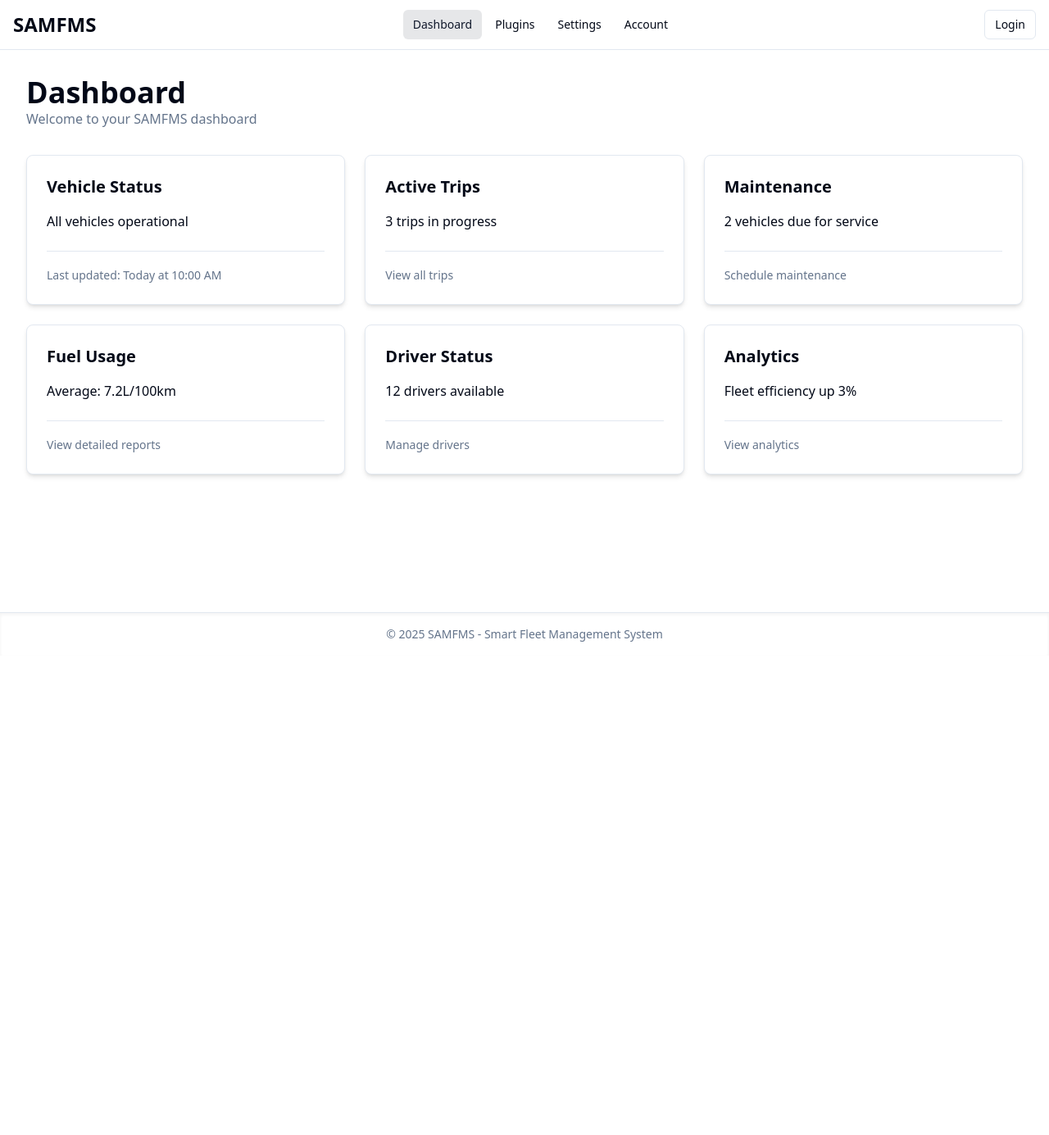
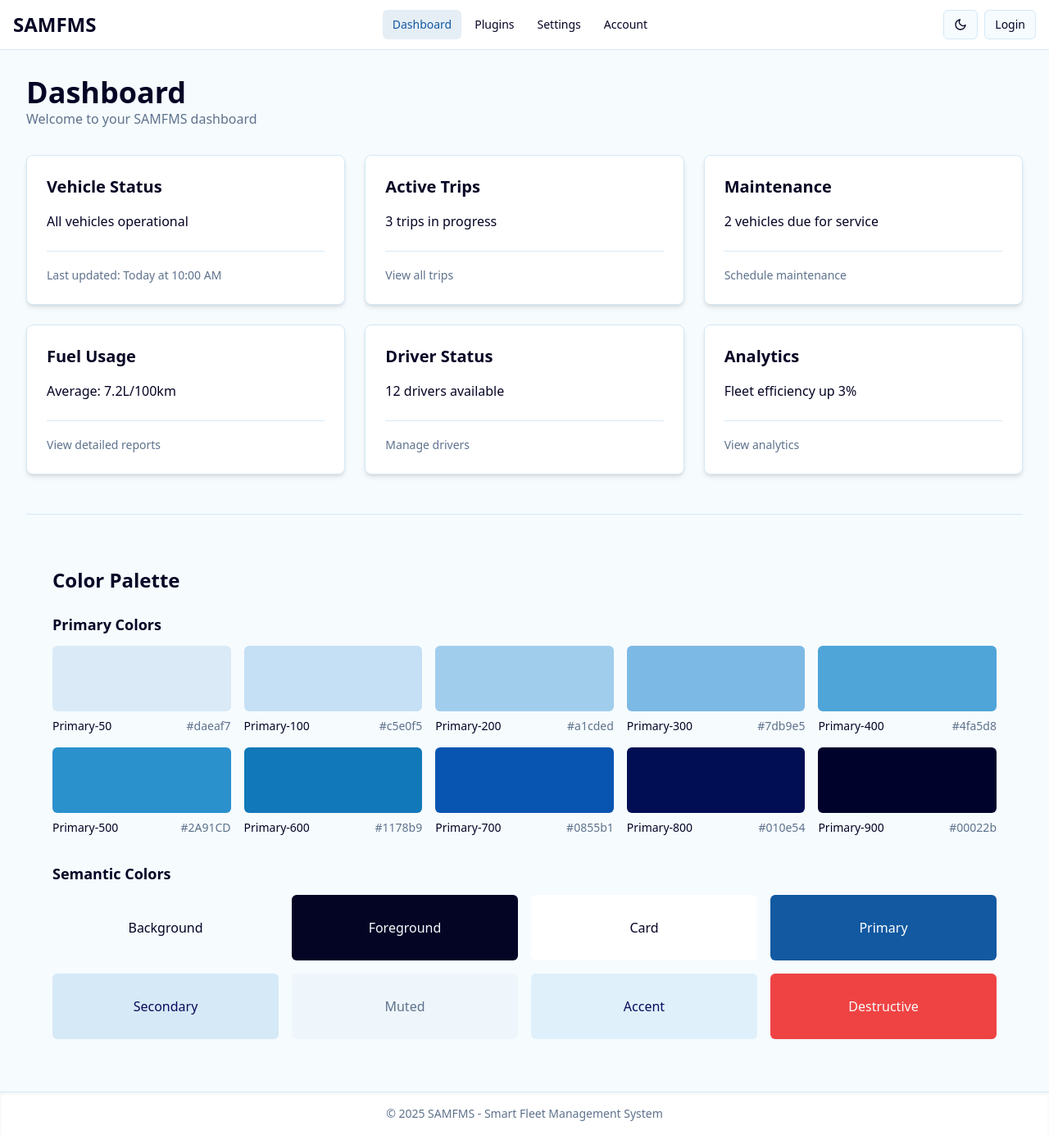
Before and after one commit to COS301-SE-2025/SAMFMS, a React (Create React App) app in the folder Frontend/samfms/: page /dashboard in a window 1280 px wide. Shown: the whole page at 82% size. Before the commit the page ends 800 px from the top, so only its background shows below. Built offline with nearby package versions, Linux system fonts and the light colour scheme.

Commit message:
feature(light/darkmode):Implemented lightmode and darkmode for all the pages

```diff
--- /dev/null
+++ b/Frontend/samfms/src/components/ColorPalette.jsx
@@ -0,0 +1,66 @@
+import React from 'react';
+
+const ColorPalette = () => {
+  // Define our primary color palette
+  const primaryColors = [
+    { name: '50', code: '#daeaf7' },
+    { name: '100', code: '#c5e0f5' },
+    { name: '200', code: '#a1cded' },
+    { name: '300', code: '#7db9e5' },
+    { name: '400', code: '#4fa5d8' },
+    { name: '500', code: '#2A91CD' },
+    { name: '600', code: '#1178b9' },
+    { name: '700', code: '#0855b1' },
+    { name: '800', code: '#010e54' },
+    { name: '900', code: '#00022b' },
+  ];
+
+  // Semantic colors
+  const semanticColors = [
+    { name: 'Background', class: 'bg-background text-foreground' },
+    { name: 'Foreground', class: 'bg-foreground text-background' },
+    { name: 'Card', class: 'bg-card text-card-foreground' },
+    { name: 'Primary', class: 'bg-primary text-primary-foreground' },
+    { name: 'Secondary', class: 'bg-secondary text-secondary-foreground' },
+    { name: 'Muted', class: 'bg-muted text-muted-foreground' },
+    { name: 'Accent', class: 'bg-accent text-accent-foreground' },
+    { name: 'Destructive', class: 'bg-destructive text-destructive-foreground' },
+  ];
+
+  return (
+    <div className="container mx-auto py-8">
+      <h2 className="text-2xl font-bold mb-6">Color Palette</h2>
+
+      <div className="mb-8">
+        <h3 className="text-lg font-semibold mb-3">Primary Colors</h3>
+        <div className="grid grid-cols-2 md:grid-cols-5 gap-4">
+          {primaryColors.map(color => (
+            <div key={color.name} className="flex flex-col">
+              <div className="h-20 rounded-md mb-2" style={{ backgroundColor: color.code }} />
+              <div className="flex justify-between text-sm">
+                <span className="font-medium">Primary-{color.name}</span>
+                <span className="text-muted-foreground">{color.code}</span>
+              </div>
+            </div>
+          ))}
+        </div>
+      </div>
+
+      <div>
+        <h3 className="text-lg font-semibold mb-3">Semantic Colors</h3>
+        <div className="grid grid-cols-1 md:grid-cols-4 gap-4">
+          {semanticColors.map(color => (
+            <div
+              key={color.name}
+              className={`${color.class} h-20 rounded-md flex items-center justify-center`}
+            >
+              <span className="font-medium">{color.name}</span>
+            </div>
+          ))}
+        </div>
+      </div>
+    </div>
+  );
+};
+
+export default ColorPalette;
--- a/Frontend/samfms/src/components/Layout.jsx
+++ b/Frontend/samfms/src/components/Layout.jsx
@@ -1,6 +1,7 @@
 import React from 'react';
 import { Link, Outlet, useLocation } from 'react-router-dom';
 import { Button } from './ui/button';
+import ThemeToggle from './ThemeToggle';
 
 const Layout = () => {
   const location = useLocation();
@@ -32,8 +33,9 @@ const Layout = () => {
               <NavLink to="/account" isActive={isActive('/account')}>
                 Account
               </NavLink>
-            </div>
-            <div>
+            </div>{' '}
+            <div className="flex items-center space-x-2">
+              <ThemeToggle />
               <Button variant="outline" size="sm" asChild>
                 <Link to="/login">Login</Link>
               </Button>
--- /dev/null
+++ b/Frontend/samfms/src/components/ThemeToggle.jsx
@@ -0,0 +1,76 @@
+import React, { useEffect, useState } from 'react';
+import { Button } from './ui/button';
+
+const ThemeToggle = () => {
+  const [theme, setTheme] = useState(() => {
+    // Check if theme is stored in localStorage
+    if (typeof window !== 'undefined') {
+      return localStorage.getItem('theme') || 'light';
+    }
+    return 'light';
+  });
+
+  // Apply theme class to document
+  useEffect(() => {
+    const root = window.document.documentElement;
+    root.classList.remove('light', 'dark');
+    root.classList.add(theme);
+    localStorage.setItem('theme', theme);
+  }, [theme]);
+
+  const toggleTheme = () => {
+    setTheme(theme === 'light' ? 'dark' : 'light');
+  };
+
+  return (
+    <Button
+      variant="outline"
+      size="sm"
+      onClick={toggleTheme}
+      title={theme === 'light' ? 'Switch to dark mode' : 'Switch to light mode'}
+    >
+      {theme === 'light' ? (
+        // Moon icon for light mode (click to switch to dark)
+        <svg
+          xmlns="http://www.w3.org/2000/svg"
+          width="16"
+          height="16"
+          viewBox="0 0 24 24"
+          fill="none"
+          stroke="currentColor"
+          strokeWidth="2"
+          strokeLinecap="round"
+          strokeLinejoin="round"
+        >
+          <path d="M21 12.79A9 9 0 1 1 11.21 3 7 7 0 0 0 21 12.79z"></path>
+        </svg>
+      ) : (
+        // Sun icon for dark mode (click to switch to light)
+        <svg
+          xmlns="http://www.w3.org/2000/svg"
+          width="16"
+          height="16"
+          viewBox="0 0 24 24"
+          fill="none"
+          stroke="currentColor"
+          strokeWidth="2"
+          strokeLinecap="round"
+          strokeLinejoin="round"
+        >
+          <circle cx="12" cy="12" r="5"></circle>
+          <line x1="12" y1="1" x2="12" y2="3"></line>
+          <line x1="12" y1="21" x2="12" y2="23"></line>
+          <line x1="4.22" y1="4.22" x2="5.64" y2="5.64"></line>
+          <line x1="18.36" y1="18.36" x2="19.78" y2="19.78"></line>
+          <line x1="1" y1="12" x2="3" y2="12"></line>
+          <line x1="21" y1="12" x2="23" y2="12"></line>
+          <line x1="4.22" y1="19.78" x2="5.64" y2="18.36"></line>
+          <line x1="18.36" y1="5.64" x2="19.78" y2="4.22"></line>
+        </svg>
+      )}
+      <span className="ml-2 sr-only">{theme === 'light' ? 'Dark Mode' : 'Light Mode'}</span>
+    </Button>
+  );
+};
+
+export default ThemeToggle;
--- a/Frontend/samfms/src/index.css
+++ b/Frontend/samfms/src/index.css
@@ -1,6 +1,15 @@
 @tailwind base;
 @tailwind components;
 @tailwind utilities;
+
+/* Enable dark mode with class strategy */
+:root {
+  color-scheme: light;
+}
+
+.dark {
+  color-scheme: dark;
+}
 
 body {
   margin: 0;
--- a/Frontend/samfms/src/pages/Dashboard.jsx
+++ b/Frontend/samfms/src/pages/Dashboard.jsx
@@ -1,5 +1,6 @@
 import React from 'react';
 import { Button } from '../components/ui/button';
+import ColorPalette from '../components/ColorPalette';
 
 const Dashboard = () => {
   return (
@@ -30,8 +31,12 @@ const Dashboard = () => {
           title="Driver Status"
           content="12 drivers available"
           footer="Manage drivers"
-        />
+        />{' '}
         <DashboardCard title="Analytics" content="Fleet efficiency up 3%" footer="View analytics" />
+      </div>
+
+      <div className="mt-12 border-t border-border pt-8">
+        <ColorPalette />
       </div>
     </div>
   );
--- a/Frontend/samfms/src/styles/globals.css
+++ b/Frontend/samfms/src/styles/globals.css
@@ -4,65 +4,66 @@
 
 @layer base {
   :root {
-    --background: 0 0% 100%;
-    --foreground: 222.2 84% 4.9%;
+    /* Light mode - using our blue palette */
+    --background: 204 80% 98%; /* Light blue background (similar to #daeaf7) */
+    --foreground: 240 80% 8%; /* Very dark blue text (similar to #00022b) */
 
-    --card: 0 0% 100%;
-    --card-foreground: 222.2 84% 4.9%;
+    --card: 0 0% 100%; /* White card background */
+    --card-foreground: 240 80% 8%; /* Very dark blue text on cards */
 
     --popover: 0 0% 100%;
-    --popover-foreground: 222.2 84% 4.9%;
+    --popover-foreground: 240 80% 8%;
 
-    --primary: 222.2 47.4% 11.2%;
-    --primary-foreground: 210 40% 98%;
+    --primary: 210 80% 35%; /* Medium blue as primary (similar to #0855b1) */
+    --primary-foreground: 0 0% 100%; /* White text on primary buttons */
 
-    --secondary: 210 40% 96.1%;
-    --secondary-foreground: 222.2 47.4% 11.2%;
+    --secondary: 204 65% 90%; /* Light blue for secondary elements (lighter than #daeaf7) */
+    --secondary-foreground: 240 80% 20%; /* Dark blue text on secondary elements */
 
-    --muted: 210 40% 96.1%;
-    --muted-foreground: 215.4 16.3% 46.9%;
+    --muted: 204 60% 96%; /* Very light blue for muted areas */
+    --muted-foreground: 214 20% 46%; /* Medium gray-blue for muted text */
 
-    --accent: 210 40% 96.1%;
-    --accent-foreground: 222.2 47.4% 11.2%;
+    --accent: 204 80% 93%; /* Slightly more saturated light blue for accent */
+    --accent-foreground: 240 80% 20%;
 
-    --destructive: 0 84.2% 60.2%;
+    --destructive: 0 84% 60%; /* Keep red for destructive actions */
     --destructive-foreground: 210 40% 98%;
 
-    --border: 214.3 31.8% 91.4%;
-    --input: 214.3 31.8% 91.4%;
-    --ring: 222.2 84% 4.9%;
+    --border: 204 70% 90%; /* Light blue border */
+    --input: 204 70% 90%; /* Light blue input borders */
+    --ring: 210 80% 35%; /* Medium blue for focus rings */
 
     --radius: 0.5rem;
   }
+  .dark {
+    /* Dark mode - using darker shades from our blue palette */
+    --background: 240 80% 8%; /* Very dark blue background (#00022b) */
+    --foreground: 204 80% 95%; /* Very light blue text (lighter than #daeaf7) */
 
-  .dark {
-    --background: 222.2 84% 4.9%;
-    --foreground: 210 40% 98%;
+    --card: 240 70% 12%; /* Slightly lighter dark blue for cards */
+    --card-foreground: 204 80% 95%;
 
-    --card: 222.2 84% 4.9%;
-    --card-foreground: 210 40% 98%;
+    --popover: 240 80% 8%;
+    --popover-foreground: 204 80% 95%;
 
-    --popover: 222.2 84% 4.9%;
-    --popover-foreground: 210 40% 98%;
+    --primary: 210 85% 42%; /* Medium-bright blue as primary (#0855b1) */
+    --primary-foreground: 0 0% 100%; /* White text on primary buttons */
 
-    --primary: 210 40% 98%;
-    --primary-foreground: 222.2 47.4% 11.2%;
+    --secondary: 240 50% 20%; /* Dark blue for secondary elements */
+    --secondary-foreground: 204 80% 95%;
 
-    --secondary: 217.2 32.6% 17.5%;
-    --secondary-foreground: 210 40% 98%;
+    --muted: 240 50% 15%; /* Dark blue-gray for muted areas */
+    --muted-foreground: 204 40% 80%; /* Light blue-gray for muted text */
 
-    --muted: 217.2 32.6% 17.5%;
-    --muted-foreground: 215 20.2% 65.1%;
+    --accent: 240 50% 25%; /* Slightly brighter dark blue for accents */
+    --accent-foreground: 204 80% 95%;
 
-    --accent: 217.2 32.6% 17.5%;
-    --accent-foreground: 210 40% 98%;
-
-    --destructive: 0 62.8% 30.6%;
+    --destructive: 0 70% 40%; /* Darker red for destructive actions */
     --destructive-foreground: 210 40% 98%;
 
-    --border: 217.2 32.6% 17.5%;
-    --input: 217.2 32.6% 17.5%;
-    --ring: 212.7 26.8% 83.9%;
+    --border: 240 50% 18%; /* Dark blue border */
+    --input: 240 50% 18%; /* Dark blue input */
+    --ring: 204 70% 50%; /* Medium blue for focus rings */
   }
 }
 
--- a/Frontend/samfms/tailwind.config.js
+++ b/Frontend/samfms/tailwind.config.js
@@ -1,5 +1,6 @@
 /** @type {import('tailwindcss').Config} */
 module.exports = {
+  darkMode: 'class',
   content: ['./src/**/*.{js,jsx,ts,tsx}', './public/index.html'],
   theme: {
     container: {
@@ -19,6 +20,16 @@ module.exports = {
         primary: {
           DEFAULT: 'hsl(var(--primary))',
           foreground: 'hsl(var(--primary-foreground))',
+          50: '#daeaf7',
+          100: '#c5e0f5',
+          200: '#a1cded',
+          300: '#7db9e5',
+          400: '#4fa5d8',
+          500: '#2A91CD',
+          600: '#1178b9',
+          700: '#0855b1',
+          800: '#010e54',
+          900: '#00022b',
         },
         secondary: {
           DEFAULT: 'hsl(var(--secondary))',
```
Also changed, not shown: Frontend/samfms/src/pages/Settings.jsx (+48 -23 lines).
